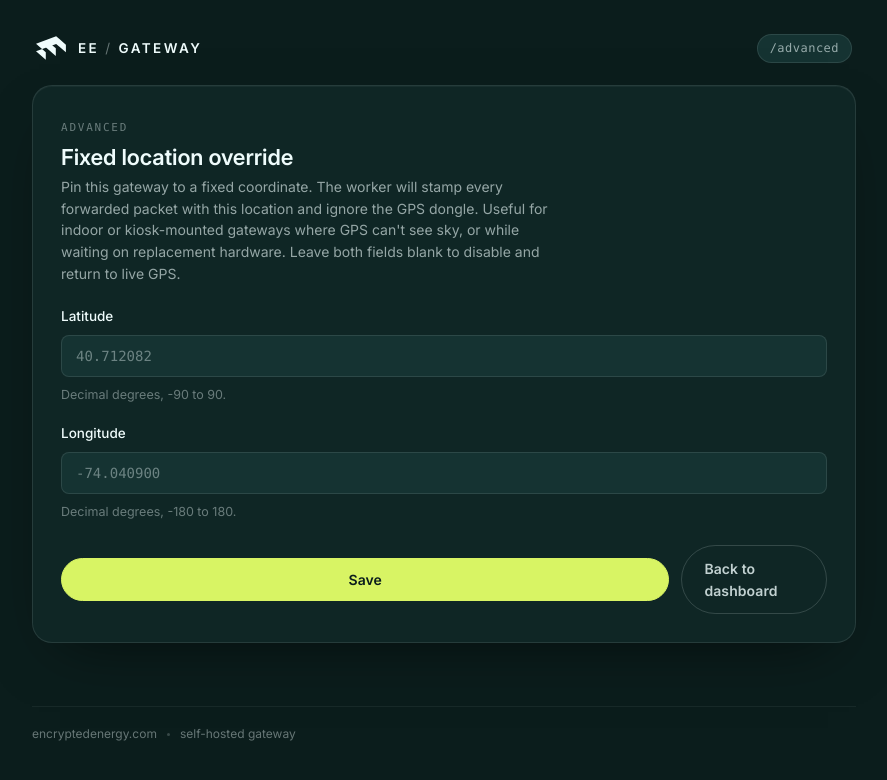
After one commit to Encrypted-Energy/gateway, a Flask app: page /advanced in a window 1280 px wide. The commit adds this page. Shown: the top 780 px of the page, without its empty margins (196-1083 px from the left). Run offline with Flask 3, Linux system fonts and the light colour scheme.

Commit message:
Gateway 0.9.0: persistent fixed-location override via UI (#6)
Closes the operator-facing pain point that turned up on the 0.8.1
deploy this morning: Umbrel overwrites the app compose file on every
store update, wiping any operator overrides like EE_GPS_FIXED_LAT /
LON. Operators had to re-edit compose after every release.

Fix: move the override out of env vars into config.json. The data
volume that holds config.json (/data inside the worker, the app-data
dir on the host) is preserved across Umbrel app updates. The UI gets
a new /advanced route with a small form; the worker reads the values
from config via the existing per-cycle config.load() path.

Worker side (0.7.4):
- config.Config gains fixed_lat / fixed_lon (Optional[float]).
- config.load reads them with a defensive _parse_coord helper:
  unparseable / out-of-range inputs return None so a typo can't crash
  the worker.
- Both must be present together; one alone is silently disabled
  (matches the existing 0.7.1 GpsClient semantics).
- Env vars EE_GPS_FIXED_LAT / LON still work as a fallback (legacy
  0.7.1 setups don't break).
- main.py loads config at boot and passes Config.fixed_lat / lon to
  GpsClient. A pre-setup config error degrades to None / None (the
  scan loop's per-iteration reload will pick up the values once the
  operator completes setup).

UI side (0.5.0):
- New /advanced GET + POST routes with full server-side validation
  (range, type, both-or-neither).
- write_config refactored to merge-on-write (was clobber-on-write)
  so saving credentials no longer wipes the fixed-location override.
- write_advanced_config + read_advanced_config helpers.
- Successful save touches the existing .restart_requested sentinel so
  the worker picks up the new mode on its next boot.
- New templates/advanced.html.
- Dashboard footer gets an 'Advanced' link next to 'Reconfigure'.
- 8 new tests covering the GET/POST flows and every validation path.

Release plumbing:
- worker 0.7.3 -> 0.7.4
- ui 0.4.1 -> 0.5.0
- manifest 0.8.1 -> 0.9.0
- EE_GATEWAY_VERSION env in compose -> 0.9.0
- CHANGELOG entry under [Unreleased].

Co-authored-by: John Marbach <pressmar91@gmail.com>

```diff
--- a/ui/pyproject.toml
+++ b/ui/pyproject.toml
@@ -1,6 +1,6 @@
 [project]
 name = "ee-gateway-ui"
-version = "0.4.1"
+version = "0.5.0"
 description = "EE Gateway UI — setup wizard and dashboard for the EE Gateway Hubble BLE gateway."
 requires-python = ">=3.11"
 license = { text = "GPL-3.0-only" }
--- a/ui/src/ee_gateway_ui/__init__.py
+++ b/ui/src/ee_gateway_ui/__init__.py
@@ -3,4 +3,4 @@
 # Licensed under the GNU General Public License version 3 (GPL-3.0-only).
 # See the LICENSE file at the repository root.
 
-__version__ = "0.4.1"
+__version__ = "0.5.0"
--- a/ui/src/ee_gateway_ui/app.py
+++ b/ui/src/ee_gateway_ui/app.py
@@ -178,24 +178,63 @@ def read_devices(data_dir):
 # --------------------------------------------------------------------------
 
 def write_config(data_dir, org_id, api_token):
-    """Write ``config.json`` atomically.
+    """Update credentials in ``config.json`` atomically, preserving other keys.
 
-    Only the credentials and a ``saved_at`` timestamp are written. Scan-timing
-    values are intentionally omitted — the worker supplies its own defaults
-    for any key the file does not provide, and ignores keys it does not
-    recognise (``saved_at`` included). The write is atomic (temp file +
-    ``os.replace``) so the worker, which re-reads this file every cycle,
-    never sees a partial config.
+    From 0.5.0 the UI writes additional fields to this file (fixed_lat /
+    fixed_lon for the location override). Saving credentials must NOT
+    clobber those, so we read-merge-write rather than overwrite. The
+    worker supplies its own defaults for any key the file omits.
 
     The dashboard reads ``saved_at`` to show an optimistic "Verifying
     credentials" state for a short window after submission, masking the
     natural lag between this write and the worker's next scan cycle.
     """
+    _merge_config(data_dir, {
+        "org_id": org_id,
+        "api_token": api_token,
+        "saved_at": int(time.time()),
+    })
+
+
+def write_advanced_config(data_dir, fixed_lat, fixed_lon):
+    """Update fixed-location override in ``config.json``, preserving credentials.
+
+    Both ``fixed_lat`` and ``fixed_lon`` must be present together for the
+    override to be persisted; either both ``None`` or both floats. Passing
+    ``None`` for both clears any existing override (back to gpsd).
+    """
+    existing = _read_json(_config_path(data_dir)) or {}
+    if not isinstance(existing, dict):
+        existing = {}
+    updates: dict = {"saved_at": int(time.time())}
+    if fixed_lat is None or fixed_lon is None:
+        # Clear: drop the keys entirely so the worker's "no override" path is
+        # unambiguous. Falsy-but-present zeros would be a valid coord at
+        # (0, 0) and shouldn't be confused with "cleared."
+        existing.pop("fixed_lat", None)
+        existing.pop("fixed_lon", None)
+    else:
+        updates["fixed_lat"] = float(fixed_lat)
+        updates["fixed_lon"] = float(fixed_lon)
+    _merge_config(data_dir, updates, existing=existing)
+
+
+def _merge_config(data_dir, updates, existing=None):
+    """Atomic read-modify-write of ``config.json``.
+
+    Reads the current file (or treats it as ``{}`` if missing or malformed),
+    overlays ``updates``, and writes the result via temp-file + ``os.replace``
+    so the worker, which re-reads this file every cycle, never sees a
+    partial config. Pass ``existing`` to avoid a second disk read when the
+    caller already loaded it.
+    """
     path = _config_path(data_dir)
-    payload = json.dumps(
-        {"org_id": org_id, "api_token": api_token, "saved_at": int(time.time())},
-        indent=2,
-    )
+    if existing is None:
+        existing = _read_json(path) or {}
+    if not isinstance(existing, dict):
+        existing = {}
+    existing.update(updates)
+    payload = json.dumps(existing, indent=2)
     directory = os.path.dirname(path) or "."
     handle = tempfile.NamedTemporaryFile(
         "w", encoding="utf-8", dir=directory,
@@ -211,6 +250,18 @@ def write_config(data_dir, org_id, api_token):
         except OSError:
             pass
         raise
+
+
+def read_advanced_config(data_dir):
+    """Return current fixed-location override values, or ``(None, None)``."""
+    raw = _read_json(_config_path(data_dir))
+    if not isinstance(raw, dict):
+        return None, None
+    lat = raw.get("fixed_lat")
+    lon = raw.get("fixed_lon")
+    if not isinstance(lat, (int, float)) or not isinstance(lon, (int, float)):
+        return None, None
+    return float(lat), float(lon)
 
 
 # --------------------------------------------------------------------------
@@ -410,7 +461,117 @@ def create_app(data_dir=None):
         write_config(data_dir, org_id, api_token)
         return redirect(url_for("index"))
 
+    @app.route("/advanced", methods=["GET"])
+    def advanced():
+        """Show the fixed-location override form."""
+        lat, lon = read_advanced_config(data_dir)
+        return render_template(
+            "advanced.html",
+            fixed_lat="" if lat is None else lat,
+            fixed_lon="" if lon is None else lon,
+            error=None,
+            saved=False,
+        )
+
+    @app.route("/advanced", methods=["POST"])
+    def save_advanced():
+        """Validate and persist the fixed-location override.
+
+        Both fields empty -> clears the override. Either both must be
+        non-empty floats in range, or both must be empty. One alone is
+        treated as a validation error (and re-renders the form) so an
+        operator who started filling the form out can't accidentally
+        save a half-configured override.
+
+        On a successful save, the worker is asked to restart so the new
+        GpsClient picks up the change on next boot (gps mode is set at
+        worker boot; restart is the cleanest way to apply it).
+        """
+        raw_lat = (request.form.get("fixed_lat") or "").strip()
+        raw_lon = (request.form.get("fixed_lon") or "").strip()
+
+        if not raw_lat and not raw_lon:
+            write_advanced_config(data_dir, None, None)
+            _touch_restart_sentinel(data_dir)
+            return render_template(
+                "advanced.html",
+                fixed_lat="",
+                fixed_lon="",
+                error=None,
+                saved=True,
+            )
+
+        if not raw_lat or not raw_lon:
+            return (
+                render_template(
+                    "advanced.html",
+                    fixed_lat=raw_lat,
+                    fixed_lon=raw_lon,
+                    error="Both latitude and longitude are required, or clear both to disable.",
+                    saved=False,
+                ),
+                400,
+            )
+
+        try:
+            lat = float(raw_lat)
+            lon = float(raw_lon)
+        except ValueError:
+            return (
+                render_template(
+                    "advanced.html",
+                    fixed_lat=raw_lat,
+                    fixed_lon=raw_lon,
+                    error="Latitude and longitude must be numeric (e.g. 40.712082, -74.040900).",
+                    saved=False,
+                ),
+                400,
+            )
+
+        if not -90.0 <= lat <= 90.0:
+            return (
+                render_template(
+                    "advanced.html",
+                    fixed_lat=raw_lat,
+                    fixed_lon=raw_lon,
+                    error="Latitude must be between -90 and 90.",
+                    saved=False,
+                ),
+                400,
+            )
+        if not -180.0 <= lon <= 180.0:
+            return (
+                render_template(
+                    "advanced.html",
+                    fixed_lat=raw_lat,
+                    fixed_lon=raw_lon,
+                    error="Longitude must be between -180 and 180.",
+                    saved=False,
+                ),
+                400,
+            )
+
+        write_advanced_config(data_dir, lat, lon)
+        _touch_restart_sentinel(data_dir)
+        return render_template(
+            "advanced.html",
+            fixed_lat=lat,
+            fixed_lon=lon,
+            error=None,
+            saved=True,
+        )
+
     return app
+
+
+def _touch_restart_sentinel(data_dir):
+    """Ask the worker to restart so a config change takes effect on its
+    next boot. Quiet failure: the operator can still hit "Restart worker"
+    manually if this somehow couldn't write."""
+    try:
+        Path(os.path.join(data_dir, ".restart_requested")).touch()
+    except OSError:
+        pass
 
 
 def main():
--- /dev/null
+++ b/ui/src/ee_gateway_ui/templates/advanced.html
@@ -0,0 +1,55 @@
+{# EE Gateway UI advanced settings. GPL-3.0-only; see LICENSE at the repository root. #}
+{% extends "base.html" %}
+{% block title %}Advanced settings, EE Gateway{% endblock %}
+{% block topbar_actions %}<span class="route-chip">/advanced</span>{% endblock %}
+
+{% block content %}
+<section class="card reveal" data-reveal="1">
+  <div class="card-head">
+    <div class="card-head-text">
+      <span class="eyebrow">Advanced</span>
+      <h1 class="card-title">Fixed location override</h1>
+      <p class="card-sub">
+        Pin this gateway to a fixed coordinate. The worker will stamp every
+        forwarded packet with this location and ignore the GPS dongle. Useful
+        for indoor or kiosk-mounted gateways where GPS can't see sky, or
+        while waiting on replacement hardware. Leave both fields blank to
+        disable and return to live GPS.
+      </p>
+    </div>
+  </div>
+
+  {% if error %}
+  <p class="alert" role="alert">{{ error }}</p>
+  {% endif %}
+
+  {% if saved %}
+  <p class="alert alert-success" role="status">
+    Saved. The worker is restarting; the new setting takes effect within a few seconds.
+  </p>
+  {% endif %}
+
+  <form class="form" method="post" action="{{ url_for('save_advanced') }}" autocomplete="off">
+    <label class="field">
+      <span class="field-label">Latitude</span>
+      <input class="field-input" type="text" name="fixed_lat" value="{{ fixed_lat }}"
+             placeholder="40.712082" inputmode="decimal" spellcheck="false"
+             autocomplete="off">
+      <span class="field-hint">Decimal degrees, -90 to 90.</span>
+    </label>
+
+    <label class="field">
+      <span class="field-label">Longitude</span>
+      <input class="field-input" type="text" name="fixed_lon" value="{{ fixed_lon }}"
+             placeholder="-74.040900" inputmode="decimal" spellcheck="false"
+             autocomplete="off">
+      <span class="field-hint">Decimal degrees, -180 to 180.</span>
+    </label>
+
+    <div class="form-actions">
+      <button class="btn btn-primary btn-block" type="submit">Save</button>
+      <a class="btn btn-ghost" href="{{ url_for('index') }}">Back to dashboard</a>
+    </div>
+  </form>
+</section>
+{% endblock %}
--- a/ui/src/ee_gateway_ui/templates/dashboard.html
+++ b/ui/src/ee_gateway_ui/templates/dashboard.html
@@ -93,7 +93,11 @@
 
   <div class="dash-foot reveal" data-reveal="6">
     <span>Auto refreshes when you reload</span>
-    <a class="link-quiet" href="{{ url_for('setup') }}">Reconfigure</a>
+    <span>
+      <a class="link-quiet" href="{{ url_for('advanced') }}">Advanced</a>
+      &nbsp;·&nbsp;
+      <a class="link-quiet" href="{{ url_for('setup') }}">Reconfigure</a>
+    </span>
   </div>
 
 </section>
--- a/worker/pyproject.toml
+++ b/worker/pyproject.toml
@@ -1,6 +1,6 @@
 [project]
 name = "ee-gateway-worker"
-version = "0.7.3"
+version = "0.7.4"
 description = "EE Gateway worker — scans Hubble BLE packets and ingests them to the Hubble cloud."
 requires-python = ">=3.11"
 license = { text = "GPL-3.0-only" }
--- a/worker/src/ee_gateway_worker/__init__.py
+++ b/worker/src/ee_gateway_worker/__init__.py
@@ -3,4 +3,4 @@
 # Licensed under the GNU General Public License version 3 (GPL-3.0-only).
 # See the LICENSE file at the repository root.
 
-__version__ = "0.7.3"
+__version__ = "0.7.4"
```
Also changed, not shown: ui/tests/test_app.py (+108 -0 lines), umbrel/docker-compose.yml (+4 -4 lines), umbrel/umbrel-app.yml (+11 -10 lines), worker/src/ee_gateway_worker/config.py (+49 -0 lines), worker/src/ee_gateway_worker/main.py (+18 -7 lines), CHANGELOG.md.
